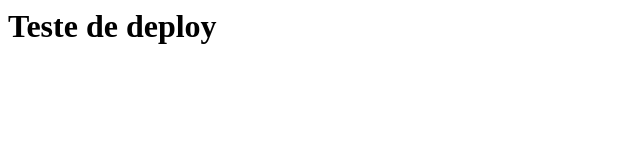
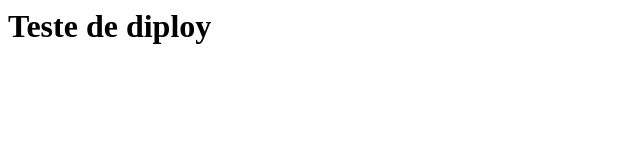
Before and after one commit to tetomelo/Teste-Vercel-2025, a plain HTML site: page index.html in a window 1280 px wide. Shown: the full height of the page, 0-640 px from the left. Drawn offline with Linux system fonts and the light colour scheme.

Commit message:
Fix typo in header from 'deploy' to 'diploy'

```diff
--- a/index.html
+++ b/index.html
@@ -2,6 +2,6 @@
   <head>
   </head>
 <body>
-  <h1>Teste de deploy</h1>
+  <h1>Teste de diploy</h1>
 </body>
 </html>
```
